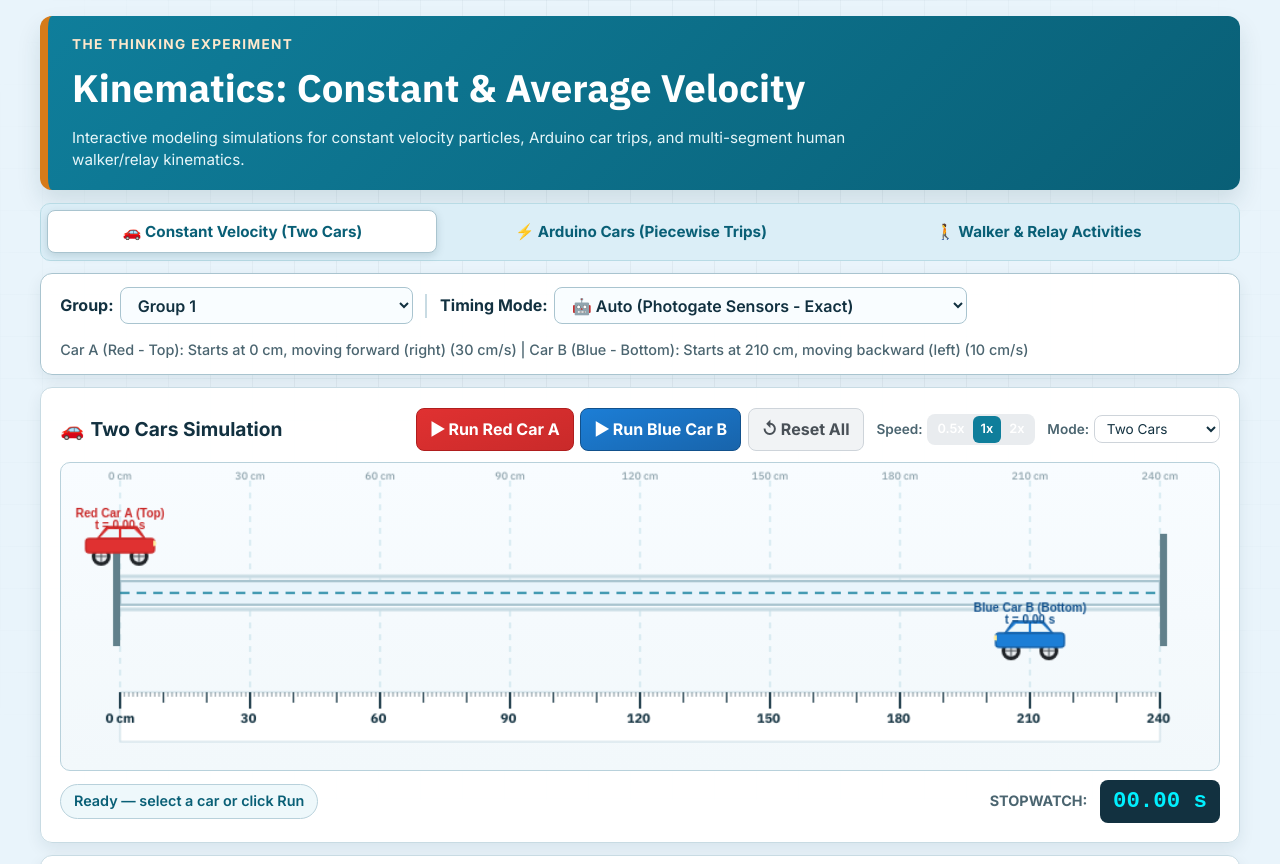
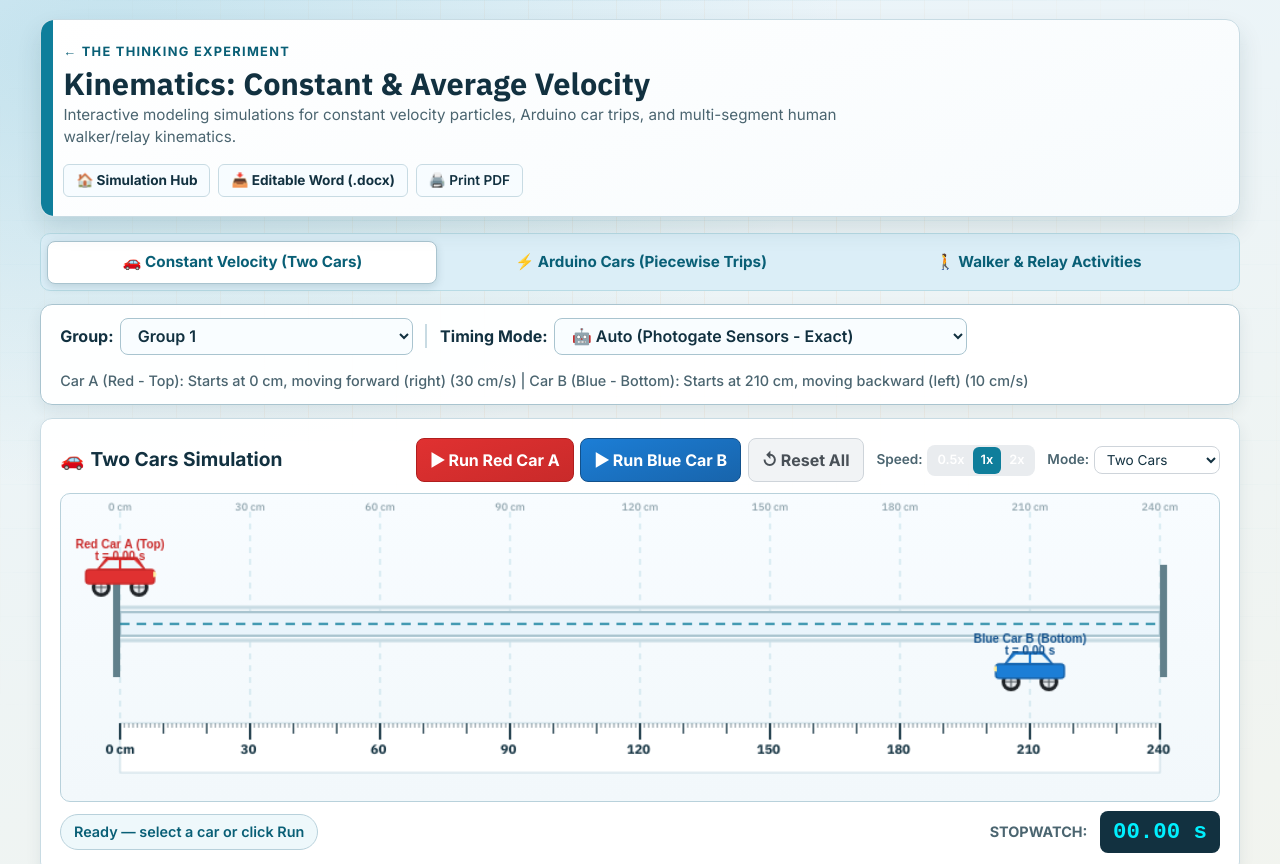
Before and after one commit to Thinking-Experiment-Sims/constant-velocity-sim, a website with bundled scripts: page index.html in a window 1280 px wide. Shown: the top 864 px of the page. Built offline with nearby package versions, Linux system fonts and the light colour scheme; a web font is replaced by a local one.

Commit message:
Unify palette and card hero header with Hub design system

```diff
--- a/index.html
+++ b/index.html
@@ -13,13 +13,20 @@
 
   <div class="shell">
     <!-- Header banner -->
-    <header class="hero" style="background: linear-gradient(135deg, #0f7e9b, #095f76); border-left: 8px solid var(--warm); color: white; padding: 1.2rem 1.5rem; margin-top: 1rem; border-radius: 12px;">
-      <div class="hero-top" style="display: flex; flex-direction: column; gap: 0.2rem;">
-        <span class="kicker" style="color: #ffe8cc; font-size: 0.85rem; font-weight: 700; letter-spacing: 0.1em; text-transform: uppercase;">The Thinking Experiment</span>
-        <h1 id="mainTitle" style="color: white; margin: 0.2rem 0; font-size: clamp(1.6rem, 3vw, 2.4rem); font-family: 'IBM Plex Sans', sans-serif;">Kinematics: Constant & Average Velocity</h1>
-        <p class="subtitle" style="color: #e6f6f9; margin-top: 0.2rem; font-size: 0.95rem; max-width: 90ch;">
-          Interactive modeling simulations for constant velocity particles, Arduino car trips, and multi-segment human walker/relay kinematics.
-        </p>
+    <header class="hero">
+      <div class="hero-top" style="display: flex; justify-content: space-between; align-items: flex-start; flex-wrap: wrap; gap: 1rem;">
+        <div style="flex: 1 1 auto; min-width: 0;">
+          <a href="https://thinking-experiment-sims.github.io/interactive-physics/" class="kicker" style="text-decoration: none;" title="Go to Physics Simulations Hub">← The Thinking Experiment</a>
+          <h1 id="mainTitle" style="margin: 0.2rem 0; font-size: clamp(1.6rem, 2.4vw, 2.3rem); font-family: 'IBM Plex Sans', sans-serif;">Kinematics: Constant &amp; Average Velocity</h1>
+          <p class="subtitle" style="margin-top: 0.2rem; font-size: 0.95rem; max-width: 90ch;">
+            Interactive modeling simulations for constant velocity particles, Arduino car trips, and multi-segment human walker/relay kinematics.
+          </p>
+        </div>
+        <div style="display: flex; gap: 0.5rem; flex-wrap: wrap; align-items: center;">
+          <a href="https://thinking-experiment-sims.github.io/interactive-physics/" class="btn btn-ghost" style="background: var(--surface-alt); color: var(--ink); border: 1px solid var(--border); border-radius: 6px; padding: 0.35rem 0.75rem; text-decoration: none; display: inline-flex; align-items: center; gap: 0.35rem; font-weight: 700; font-size: 0.85rem;">🏠 Simulation Hub</a>
+          <a href="Constant_Velocity_Motion_Handout.docx" download class="btn btn-ghost" style="background: var(--surface-alt); color: var(--ink); border: 1px solid var(--border); border-radius: 6px; padding: 0.35rem 0.75rem; text-decoration: none; display: inline-flex; align-items: center; gap: 0.35rem; font-weight: 700; font-size: 0.85rem;">📥 Editable Word (.docx)</a>
+          <button class="btn btn-ghost" onclick="window.print()" style="background: var(--surface-alt); color: var(--ink); border: 1px solid var(--border); border-radius: 6px; padding: 0.35rem 0.75rem; font-size: 0.85rem; font-weight: 600; cursor: pointer;">🖨️ Print PDF</button>
+        </div>
       </div>
     </header>
 
--- a/styles.css
+++ b/styles.css
@@ -9,6 +9,7 @@
   --gold-500: #0f7e9b;
   --gold-400: #0b5f77;
   --surface: rgba(255, 255, 255, 0.96);
+  --surface-alt: rgba(247, 252, 255, 0.98);
   --border: #c8dbe3;
   --shadow-lg: 0 12px 24px rgba(12, 54, 68, 0.12);
 
@@ -23,6 +24,11 @@
   --ok: #1a7f4e;
   --warn: #9a5d00;
   --shadow: 0 12px 24px rgba(12, 54, 68, 0.12);
+
+  --app-bg:
+    radial-gradient(1200px 700px at 8% 2%, rgba(19, 143, 176, 0.18), transparent 62%),
+    radial-gradient(900px 600px at 92% 98%, rgba(220, 132, 32, 0.18), transparent 66%),
+    linear-gradient(165deg, #e9f4fb, #fff4dd);
 }
 
 * {
@@ -38,8 +44,9 @@ body {
 body {
   font-family: "Inter", "IBM Plex Sans", sans-serif;
   color: var(--text-100);
-  background: #e9f4fb;
+  background: var(--app-bg);
   line-height: 1.45;
+  overflow-x: hidden;
 }
 
 .bg-grid {
@@ -47,10 +54,10 @@ body {
   inset: 0;
   z-index: -1;
   background-image:
-    linear-gradient(rgba(18, 49, 64, 0.05) 1px, transparent 1px),
-    linear-gradient(90deg, rgba(18, 49, 64, 0.05) 1px, transparent 1px);
-  background-size: 42px 42px;
-  mask-image: radial-gradient(circle at center, #000 44%, transparent 96%);
+    linear-gradient(rgba(15, 126, 155, 0.06) 1px, transparent 1px),
+    linear-gradient(90deg, rgba(214, 123, 25, 0.06) 1px, transparent 1px);
+  background-size: 44px 44px;
+  mask-image: radial-gradient(circle at center, black 42%, transparent 95%);
 }
 
 h1,
@@ -75,14 +82,45 @@ li {
 }
 
 .hero {
-  box-shadow: var(--shadow);
+  margin-top: 1.2rem;
+  border: 1px solid var(--border);
+  border-radius: 14px;
+  padding: 1.2rem 1.4rem;
+  background: linear-gradient(160deg, #ffffff, #f7fbfd);
+  box-shadow: var(--shadow-lg);
+  position: relative;
+  overflow: hidden;
+  margin-bottom: 1rem;
+}
+
+.hero::before {
+  content: "";
+  position: absolute;
+  inset: 0 auto 0 0;
+  width: 12px;
+  background: var(--accent);
+  border-radius: 14px 0 0 14px;
 }
 
 .kicker {
-  font-size: 0.78rem;
+  font-size: 0.8rem;
   text-transform: uppercase;
-  letter-spacing: 0.09em;
+  letter-spacing: 0.1em;
+  color: var(--accent-strong);
   font-weight: 700;
+}
+
+.hero h1 {
+  font-size: clamp(1.6rem, 2.4vw, 2.3rem);
+  margin-top: 0.35rem;
+  color: var(--ink);
+  line-height: 1.15;
+}
+
+.subtitle {
+  margin: 0.38rem 0 0;
+  color: var(--muted);
+  max-width: 85ch;
 }
 
 .panel {
```
